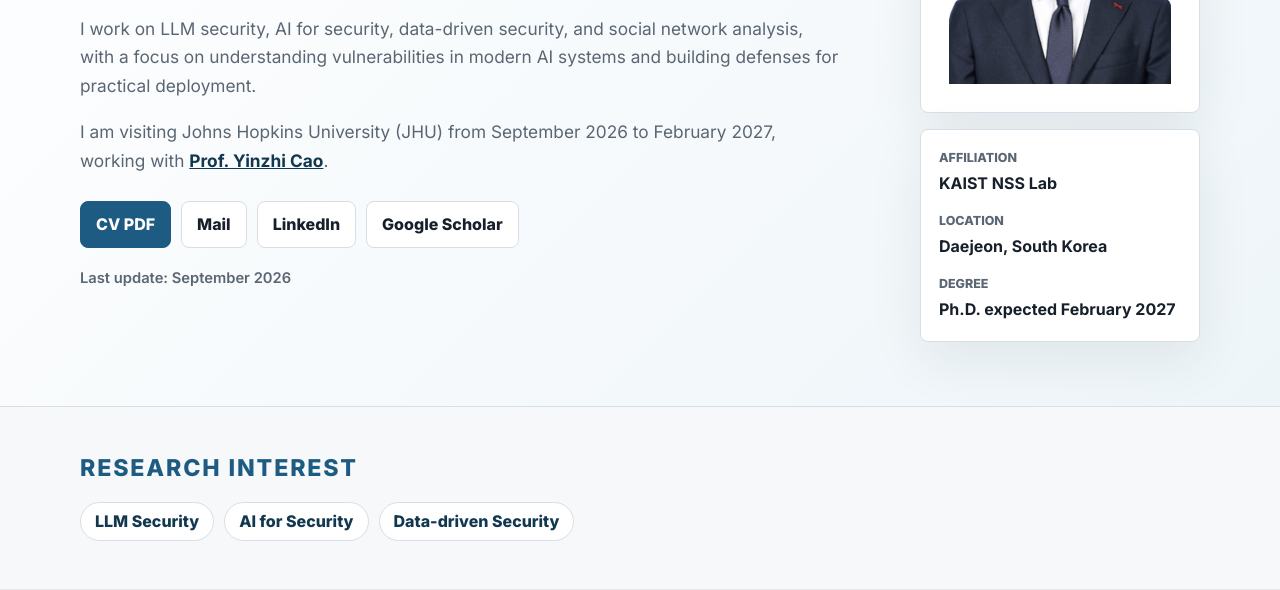
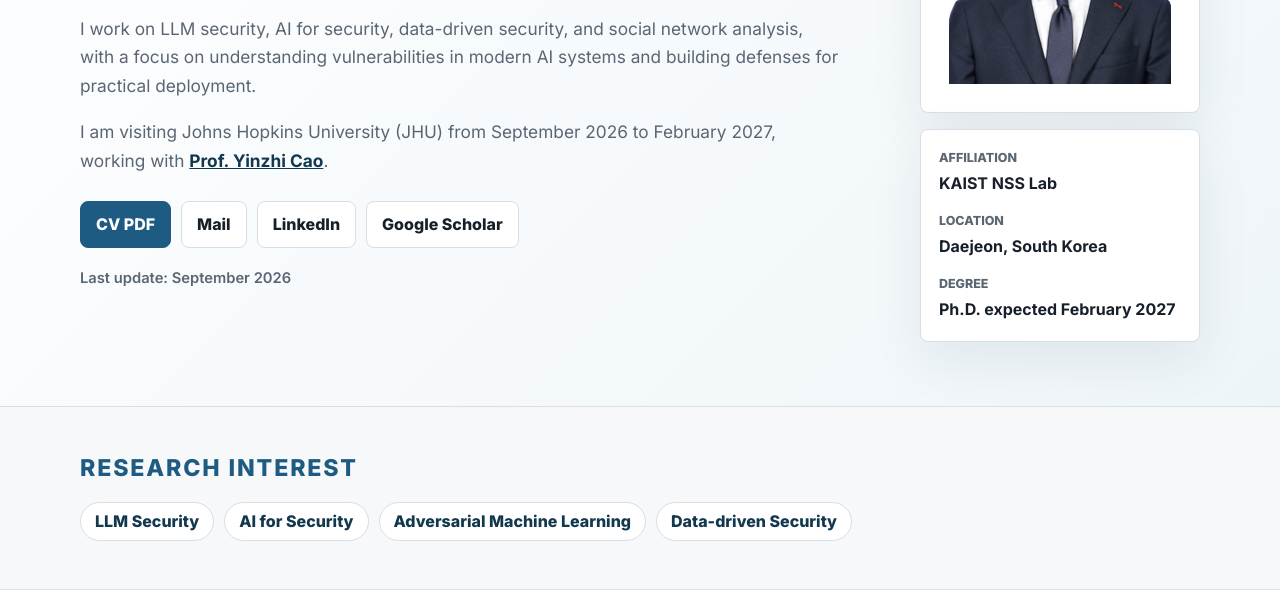
Before and after one commit to minkyoo9/minkyoo9.github.io, a plain HTML site: page index.html in a window 1280 px wide. Shown: the part 362-952 px from the top of the page. Drawn offline with Linux system fonts and the light colour scheme.

Commit message:
Add Adversarial Machine Learning to research interests

```diff
--- a/index.html
+++ b/index.html
@@ -72,7 +72,7 @@
         <div class="container section-grid">
           <div class="section-heading"><p class="eyebrow">Research Interest</p><h2 id="research-heading">Research areas</h2></div>
           <ul class="interest-list">
-            <li>LLM Security</li><li>AI for Security</li><li>Data-driven Security</li>
+            <li>LLM Security</li><li>AI for Security</li><li>Adversarial Machine Learning</li><li>Data-driven Security</li>
           </ul>
         </div>
       </section>
```
